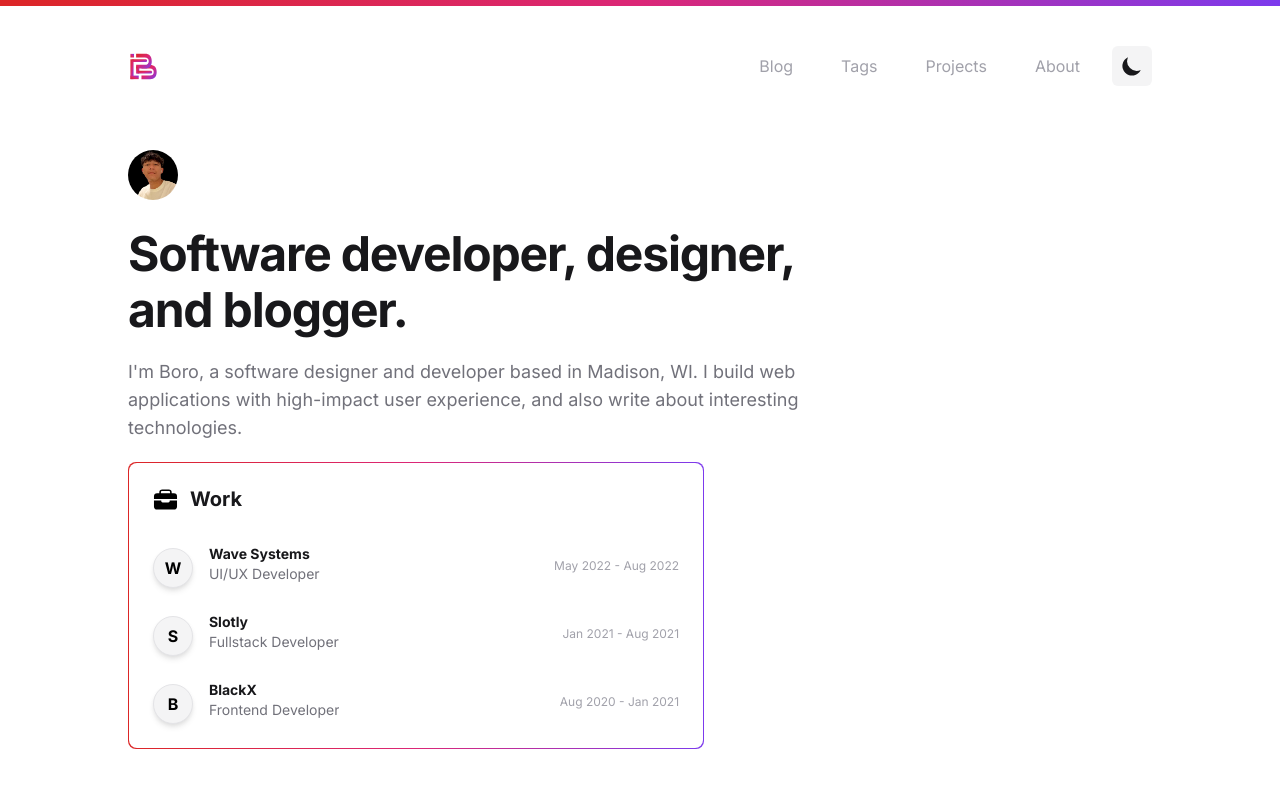
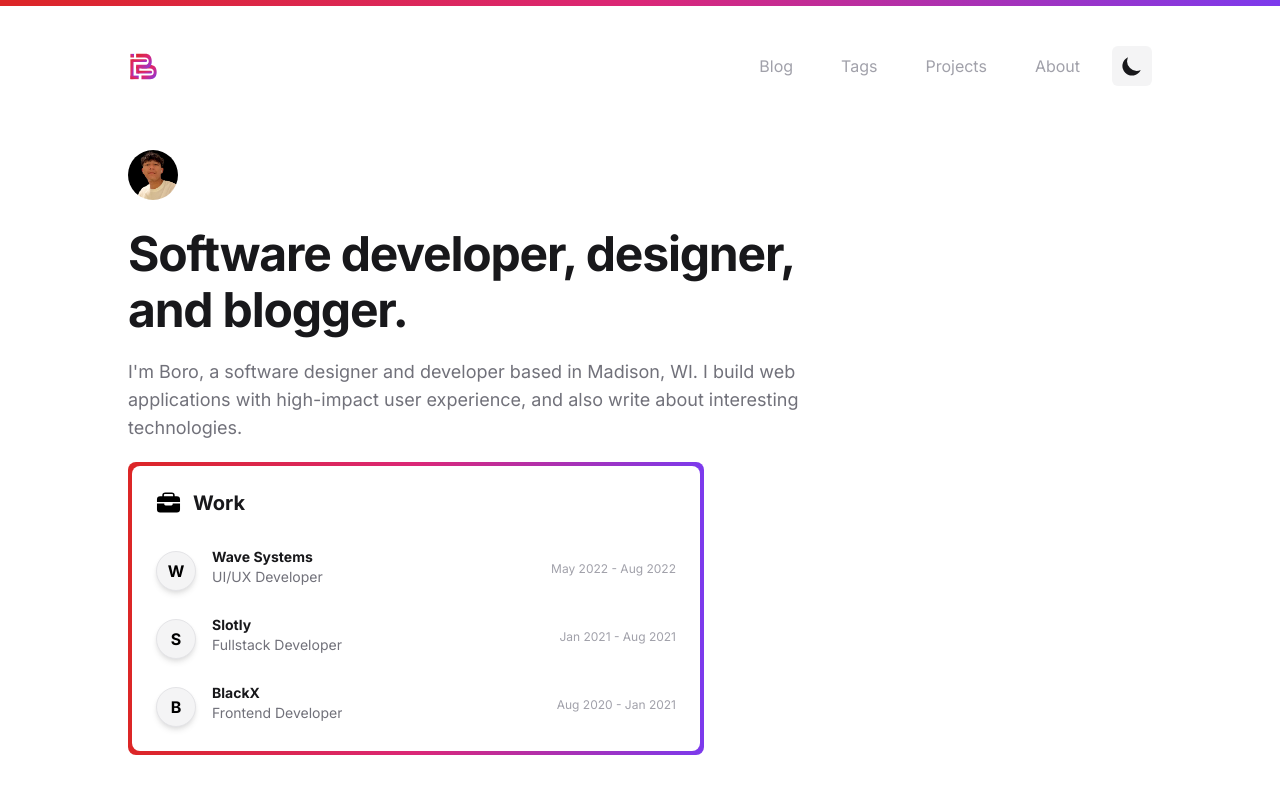
Before and after one commit to Boro23-wq/boroportfolio-v4, a Next.js app: page / in a window 1280 px wide. Shown: the top 800 px of the page. Built offline with nearby package versions, Linux system fonts and the light colour scheme; what @tailwindcss/typography would draw is missing.

Commit message:
added border

```diff
--- a/components/WorkCard.js
+++ b/components/WorkCard.js
@@ -6,7 +6,7 @@ export const WorkCard = () => {
   const { theme } = useTheme()
 
   return (
-    <div className="p-[0.95px] w-full max-w-xl bg-white rounded-lg dark:bg-black bg-gradient-to-r from-red-600 via-pink-600 to-purple-600">
+    <div className="p-1 w-full max-w-xl bg-white rounded-lg dark:bg-black bg-gradient-to-r from-red-600 via-pink-600 to-purple-600">
       <div className=" h-full w-full bg-white dark:bg-black p-4 sm:p-6 rounded-lg">
         <div className="flex items-center mb-4">
           <WorkIcon w={25} h={25} fill={theme === 'dark' ? 'rgba(255,255,255)' : 'rgba(0,0,0)'} />
```
